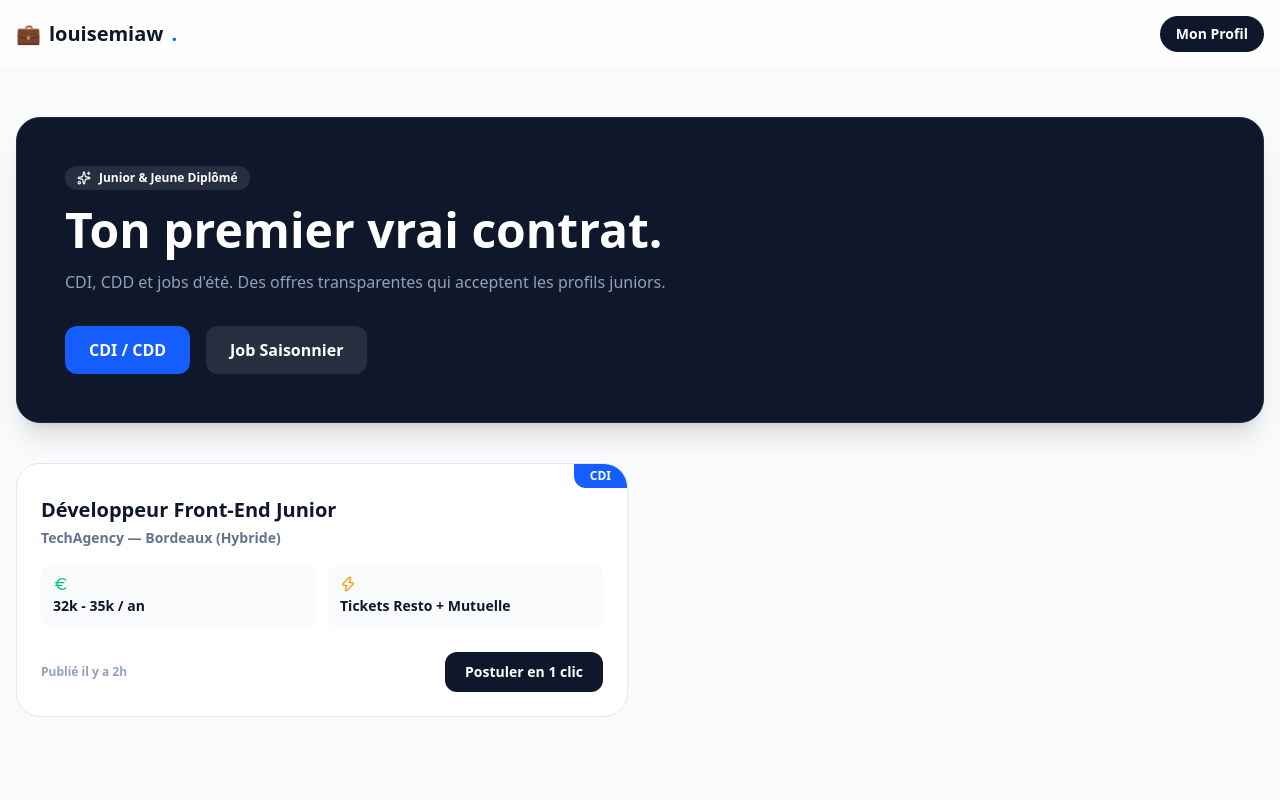
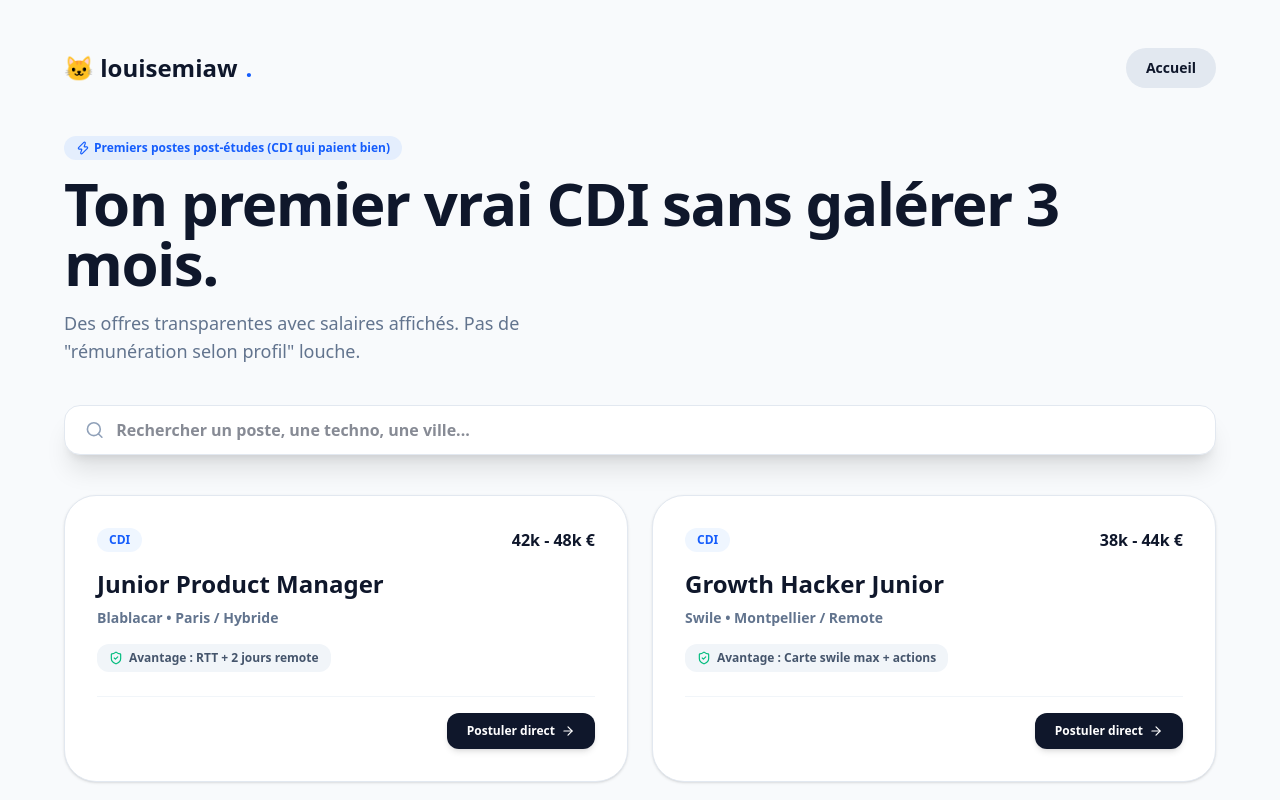
Before and after one commit to tchikibinks/louisemiaw, a Next.js app: page /emploi in a window 1280 px wide. Shown: the top 800 px of the page. Built offline with nearby package versions, Linux system fonts and the light colour scheme.

Commit message:
Identité unique et offres de folie sur toutes les pages

```diff
--- a/src/app/emploi/page.tsx
+++ b/src/app/emploi/page.tsx
@@ -1,64 +1,70 @@
 'use client';
 import Link from 'next/link';
-import { Briefcase, Zap, Euro, Sparkles } from 'lucide-react';
+import { Search, ArrowRight, Briefcase, Zap, ShieldCheck } from 'lucide-react';
+import { useState } from 'react';
 
 export default function EmploiPage() {
+  const [search, setSearch] = useState('');
+
+  const jobs = [
+    { title: "Junior Product Manager", company: "Blablacar", location: "Paris / Hybride", contract: "CDI", salary: "42k - 48k €", perk: "RTT + 2 jours remote" },
+    { title: "Growth Hacker Junior", company: "Swile", location: "Montpellier / Remote", contract: "CDI", salary: "38k - 44k €", perk: "Carte swile max + actions" },
+    { title: "Account Executive Junior", company: "Doctolib", location: "Nantes", contract: "CDI", salary: "40k € fixe + variable", perk: "Formation intensive" },
+    { title: "Développeur Front-End React", company: "Back Market", location: "Bordeaux / Remote", contract: "CDI", salary: "45k - 52k €", perk: "Matos Apple dernier cri" },
+  ];
+
+  const filtered = jobs.filter(j => j.title.toLowerCase().includes(search.toLowerCase()) || j.company.toLowerCase().includes(search.toLowerCase()));
+
   return (
-    <div className="min-h-screen bg-slate-50 dark:bg-slate-950 text-slate-900 dark:text-slate-50 font-sans transition-colors duration-300">
+    <div className="min-h-screen bg-slate-50 dark:bg-slate-950 text-slate-900 dark:text-slate-50 p-6 md:p-12 font-sans transition-colors">
+      <div className="max-w-6xl mx-auto">
+        <header className="flex justify-between items-center mb-12">
+          <Link href="/" className="font-black text-2xl flex items-center gap-2">🐱 louisemiaw<span className="text-blue-600">.</span></Link>
+          <Link href="/" className="px-5 py-2.5 bg-slate-200 dark:bg-slate-800 text-sm font-bold rounded-full">Accueil</Link>
+        </header>
 
-      <header className="bg-white/80 dark:bg-slate-950/80 backdrop-blur-md border-b border-slate-100 dark:border-slate-800 p-4 sticky top-0 z-50">
-        <div className="max-w-7xl mx-auto flex justify-between items-center">
-          <Link href="/" className="font-black text-xl flex items-center gap-2">
-            <span>💼</span> louisemiaw<span className="text-blue-600">.</span>
-          </Link>
-          <Link href="/projet" className="px-4 py-2 bg-slate-900 dark:bg-slate-800 text-white rounded-full font-bold text-sm">
-            Mon Profil
-          </Link>
+        <div className="mb-10">
+          <span className="px-3 py-1 rounded-full bg-blue-500/10 text-blue-600 dark:text-blue-400 text-xs font-bold inline-flex items-center gap-1">
+            <Zap size={14}/> Premiers postes post-études (CDI qui paient bien)
+          </span>
+          <h1 className="text-4xl md:text-6xl font-black mt-3 mb-4 tracking-tight">Ton premier vrai CDI sans galérer 3 mois.</h1>
+          <p className="text-slate-500 dark:text-slate-400 max-w-xl text-lg font-medium">Des offres transparentes avec salaires affichés. Pas de "rémunération selon profil" louche.</p>
         </div>
-      </header>
 
-      <main className="max-w-7xl mx-auto px-4 py-12">
-        <div className="bg-slate-900 dark:bg-slate-900 text-white p-8 sm:p-12 rounded-3xl mb-10 shadow-xl border border-slate-800">
-          <div className="inline-flex items-center gap-2 px-3 py-1 bg-white/10 rounded-full text-xs font-bold mb-4">
-            <Sparkles size={14}/> Junior & Jeune Diplômé
-          </div>
-          <h1 className="text-3xl sm:text-5xl font-black mb-4">Ton premier vrai contrat.</h1>
-          <p className="text-slate-400 max-w-2xl mb-8">
-            CDI, CDD et jobs d'été. Des offres transparentes qui acceptent les profils juniors.
-          </p>
-
-          <div className="flex gap-4">
-            <button className="px-6 py-3 bg-blue-600 hover:bg-blue-700 text-white rounded-xl font-bold transition">CDI / CDD</button>
-            <button className="px-6 py-3 bg-white/10 hover:bg-white/20 text-white rounded-xl font-bold transition">Job Saisonnier</button>
-          </div>
+        <div className="bg-white dark:bg-slate-900 p-3 rounded-2xl shadow-xl border border-slate-200 dark:border-slate-800 mb-10 flex items-center gap-3">
+          <Search className="text-slate-400 ml-2" size={20} />
+          <input
+            type="text"
+            placeholder="Rechercher un poste, une techno, une ville..."
+            value={search}
+            onChange={(e) => setSearch(e.target.value)}
+            className="w-full bg-transparent outline-none font-semibold text-slate-900 dark:text-white"
+          />
         </div>
 
         <div className="grid grid-cols-1 md:grid-cols-2 gap-6">
-          {/* CARTE EMPLOI 1 */}
-          <div className="bg-white dark:bg-slate-900 rounded-3xl p-6 border border-slate-200 dark:border-slate-800 hover:border-blue-500 transition relative overflow-hidden">
-            <div className="absolute top-0 right-0 bg-blue-600 text-white px-4 py-1 rounded-bl-xl font-black text-xs">CDI</div>
-
-            <h3 className="text-xl font-bold mb-1 mt-2">Développeur Front-End Junior</h3>
-            <p className="text-sm text-slate-500 dark:text-slate-400 font-semibold mb-4">TechAgency — Bordeaux (Hybride)</p>
-
-            <div className="grid grid-cols-2 gap-3 mb-6">
-              <div className="bg-slate-50 dark:bg-slate-800/50 p-3 rounded-xl flex flex-col gap-1">
-                <Euro size={16} className="text-emerald-500"/>
-                <span className="font-bold text-sm">32k - 35k / an</span>
+          {filtered.map((job, idx) => (
+            <div key={idx} className="bg-white dark:bg-slate-900 p-8 rounded-[2rem] border border-slate-200 dark:border-slate-800 hover:border-blue-500 transition shadow-sm flex flex-col justify-between group">
+              <div>
+                <div className="flex justify-between items-start mb-4">
+                  <span className="px-3 py-1 bg-blue-50 dark:bg-blue-950/50 text-blue-600 dark:text-blue-400 rounded-full text-xs font-bold">{job.contract}</span>
+                  <span className="font-black text-slate-900 dark:text-white text-base">{job.salary}</span>
+                </div>
+                <h3 className="font-bold text-2xl mb-2 group-hover:text-blue-500 transition">{job.title}</h3>
+                <p className="text-slate-500 dark:text-slate-400 text-sm mb-4 font-semibold">{job.company} • {job.location}</p>
+                <div className="inline-flex items-center gap-1.5 px-3 py-1.5 rounded-xl bg-slate-100 dark:bg-slate-800 text-xs font-bold text-slate-600 dark:text-slate-300 mb-6">
+                  <ShieldCheck size={14} className="text-emerald-500"/> Avantage : {job.perk}
+                </div>
               </div>
-              <div className="bg-slate-50 dark:bg-slate-800/50 p-3 rounded-xl flex flex-col gap-1">
-                <Zap size={16} className="text-amber-500"/>
-                <span className="font-bold text-sm">Tickets Resto + Mutuelle</span>
+              <div className="pt-4 border-t border-slate-100 dark:border-slate-800 flex justify-end">
+                <Link href="/projet" className="px-5 py-2.5 bg-slate-900 dark:bg-blue-600 text-white text-xs font-bold rounded-xl hover:opacity-95 transition flex items-center gap-1.5 shadow-md">
+                  Postuler direct <ArrowRight size={14}/>
+                </Link>
               </div>
             </div>
-
-            <div className="flex justify-between items-center">
-              <span className="text-xs font-bold text-slate-400">Publié il y a 2h</span>
-              <Link href="/candidatures" className="px-5 py-2.5 bg-slate-900 dark:bg-slate-800 text-white font-extrabold rounded-xl text-sm hover:bg-blue-600 transition">Postuler en 1 clic</Link>
-            </div>
-          </div>
+          ))}
         </div>
-      </main>
+      </div>
     </div>
   );
 }
--- a/src/app/international/page.tsx
+++ b/src/app/international/page.tsx
@@ -1,38 +1,68 @@
-'use content';
+'use client';
 import Link from 'next/link';
-import { Globe, Plane, Home, ShieldCheck } from 'lucide-react';
+import { Globe, Plane, Home, ArrowRight, Compass } from 'lucide-react';
+import { useState } from 'react';
 
 export default function InternationalPage() {
+  const [search, setSearch] = useState('');
+
+  const destinations = [
+    { title: "Stage Tech & Logement inclus", city: "Dublin, Irlande", company: "Stripe European HQ", salary: "1 900 € / mois", perk: "Colocation d'entreprise offerte" },
+    { title: "Assistant Marketing Bilingue", city: "Barcelone, Espagne", company: "Typeform", salary: "1 600 € / mois", perk: "Soleil 300j/an + Beach office" },
+    { title: "Job de Rêve PVT / Jeune Diplômé", city: "Montréal, Canada", company: "Ubisoft Montréal", salary: "45k $ CAD", perk: "Accompagnement visa complet" },
+    { title: "Stage Business Development", city: "Tokyo, Japon", company: "Rakuten Global", salary: "180 000 ¥", perk: "Immersion culturelle totale" },
+  ];
+
+  const filtered = destinations.filter(d => d.city.toLowerCase().includes(search.toLowerCase()) || d.title.toLowerCase().includes(search.toLowerCase()));
+
   return (
-    <div className="min-h-screen bg-slate-50 dark:bg-slate-950 text-slate-900 dark:text-slate-50 font-sans p-6">
-      <div className="max-w-7xl mx-auto">
+    <div className="min-h-screen bg-slate-50 dark:bg-slate-950 text-slate-900 dark:text-slate-50 p-6 md:p-12 font-sans transition-colors">
+      <div className="max-w-6xl mx-auto">
         <header className="flex justify-between items-center mb-12">
-          <Link href="/" className="font-black text-xl">🌍 louisemiaw.</Link>
-          <Link href="/" className="px-4 py-2 bg-slate-900 dark:bg-slate-800 text-white rounded-full text-sm font-bold">Retour</Link>
+          <Link href="/" className="font-black text-2xl flex items-center gap-2">🐱 louisemiaw<span className="text-blue-600">.</span></Link>
+          <Link href="/" className="px-5 py-2.5 bg-slate-200 dark:bg-slate-800 text-sm font-bold rounded-full">Accueil</Link>
         </header>
 
-        <h1 className="text-4xl font-black mb-4">Pars vivre l'aventure à l'étranger ✈️</h1>
-        <p className="text-slate-500 dark:text-slate-400 mb-8 max-w-xl">Stages Erasmus+, PVT, ou jobs d'été avec pack logement inclus.</p>
+        <div className="mb-10">
+          <span className="px-3 py-1 rounded-full bg-indigo-500/10 text-indigo-600 dark:text-indigo-400 text-xs font-bold inline-flex items-center gap-1">
+            <Compass size={14}/> Expériences hors frontières
+          </span>
+          <h1 className="text-4xl md:text-6xl font-black mt-3 mb-4 tracking-tight">Pars bosser à l'étranger sans galérer pour le logement.</h1>
+          <p className="text-slate-500 dark:text-slate-400 max-w-xl text-lg font-medium">Des packages complets avec aide à l'installation, visas simplifiés et salaires adaptés au coût de la vie.</p>
+        </div>
 
-        <div className="grid grid-cols-1 md:grid-cols-3 gap-6">
-          <div className="bg-white dark:bg-slate-900 p-6 rounded-3xl border border-slate-200 dark:border-slate-800">
-            <Plane className="text-blue-600 mb-4" size={28}/>
-            <h3 className="font-bold text-lg mb-2">Stage à Dublin</h3>
-            <p className="text-sm text-slate-500 mb-4">Entreprise tech + colocation fournie.</p>
-            <span className="font-extrabold text-blue-600">Dès 3 mois</span>
-          </div>
-          <div className="bg-white dark:bg-slate-900 p-6 rounded-3xl border border-slate-200 dark:border-slate-800">
-            <Globe className="text-indigo-600 mb-4" size={28}/>
-            <h3 className="font-bold text-lg mb-2">Job à Montréal</h3>
-            <p className="text-sm text-slate-500 mb-4">Accompagnement PVT et visa inclus.</p>
-            <span className="font-extrabold text-indigo-600">CDI / Mission</span>
-          </div>
-          <div className="bg-white dark:bg-slate-900 p-6 rounded-3xl border border-slate-200 dark:border-slate-800">
-            <Home className="text-emerald-600 mb-4" size={28}/>
-            <h3 className="font-bold text-lg mb-2">Barcelone - Tech & Beach</h3>
-            <p className="text-sm text-slate-500 mb-4">Service client francophone bilingue.</p>
-            <span className="font-extrabold text-emerald-600">1 800 € / mois</span>
-          </div>
+        <div className="bg-white dark:bg-slate-900 p-3 rounded-2xl shadow-xl border border-slate-200 dark:border-slate-800 mb-10 flex items-center gap-3">
+          <Globe className="text-slate-400 ml-2" size={20} />
+          <input
+            type="text"
+            placeholder="Rechercher par pays ou ville (ex: Dublin, Canada...)"
+            value={search}
+            onChange={(e) => setSearch(e.target.value)}
+            className="w-full bg-transparent outline-none font-semibold text-slate-900 dark:text-white"
+          />
+        </div>
+
+        <div className="grid grid-cols-1 md:grid-cols-2 gap-6">
+          {filtered.map((dest, idx) => (
+            <div key={idx} className="bg-white dark:bg-slate-900 p-8 rounded-[2rem] border border-slate-200 dark:border-slate-800 hover:border-indigo-500 transition shadow-sm flex flex-col justify-between group">
+              <div>
+                <div className="flex justify-between items-start mb-4">
+                  <span className="px-3 py-1 bg-indigo-50 dark:bg-indigo-950/50 text-indigo-600 dark:text-indigo-400 rounded-full text-xs font-bold">{dest.city}</span>
+                  <span className="font-black text-slate-900 dark:text-white text-base">{dest.salary}</span>
+                </div>
+                <h3 className="font-bold text-2xl mb-2 group-hover:text-indigo-500 transition">{dest.title}</h3>
+                <p className="text-slate-500 dark:text-slate-400 text-sm mb-4 font-semibold">{dest.company}</p>
+                <div className="inline-flex items-center gap-1.5 px-3 py-1.5 rounded-xl bg-slate-100 dark:bg-slate-800 text-xs font-bold text-slate-600 dark:text-slate-300 mb-6">
+                  <Home size={14} className="text-indigo-500"/> {dest.perk}
+                </div>
+              </div>
+              <div className="pt-4 border-t border-slate-100 dark:border-slate-800 flex justify-end">
+                <Link href="/projet" className="px-5 py-2.5 bg-slate-900 dark:bg-indigo-600 text-white text-xs font-bold rounded-xl hover:opacity-95 transition flex items-center gap-1.5 shadow-md">
+                  Découvrir le package <ArrowRight size={14}/>
+                </Link>
+              </div>
+            </div>
+          ))}
         </div>
       </div>
     </div>
--- a/src/app/stage/page.tsx
+++ b/src/app/stage/page.tsx
@@ -1,62 +1,88 @@
 'use client';
 import Link from 'next/link';
-import { Search, MapPin, Clock, Laptop, Sparkles } from 'lucide-react';
+import { Search, ArrowRight, Building2, Sparkles, Flame, Coffee } from 'lucide-react';
+import { useState } from 'react';
 
 export default function StagesPage() {
+  const [search, setSearch] = useState('');
+  const [selectedVibe, setSelectedVibe] = useState('Tous');
+
+  const stages = [
+    { title: "Stage Growth & Acquisition (IA)", company: "Mistral AI vibes", location: "Paris", duration: "6 mois", stipend: "1 400 € / mois", vibe: "Tech", desc: "Viens scaler l'acquisition utilisateur avec des budgets publicitaires massifs." },
+    { title: "Stage Community Manager / TikTok Creator", company: "Sephora", location: "Boulogne / Remote partiel", duration: "6 mois", stipend: "1 200 € / mois", vibe: "Créatif", desc: "Crée les tendances TikTok et gère les partenariats influenceurs." },
+    { title: "Stage Assistant Chef de Produit FinTech", company: "Qonto", location: "Paris", duration: "6 mois", stipend: "1 350 € / mois", vibe: "Startup", desc: "Conçois les fonctionnalités bancaires de demain pour les PME." },
+    { title: "Stage Data & Business Intelligence", company: "Ubisoft", location: "Montreuil", duration: "6 mois", stipend: "1 250 € / mois", vibe: "Gaming", desc: "Analyse les comportements des joueurs sur les blockbusters mondiaux." },
+  ];
+
+  const filtered = stages.filter(s => {
+    const matchesSearch = s.title.toLowerCase().includes(search.toLowerCase()) || s.company.toLowerCase().includes(search.toLowerCase());
+    const matchesVibe = selectedVibe === 'Tous' || s.vibe === selectedVibe;
+    return matchesSearch && matchesVibe;
+  });
+
   return (
-    <div className="min-h-screen bg-slate-50 dark:bg-slate-950 text-slate-900 dark:text-slate-50 font-sans transition-colors duration-300">
+    <div className="min-h-screen bg-slate-50 dark:bg-slate-950 text-slate-900 dark:text-slate-50 p-6 md:p-12 font-sans transition-colors">
+      <div className="max-w-6xl mx-auto">
+        <header className="flex justify-between items-center mb-12">
+          <Link href="/" className="font-black text-2xl flex items-center gap-2">🐱 louisemiaw<span className="text-blue-600">.</span></Link>
+          <Link href="/" className="px-5 py-2.5 bg-slate-200 dark:bg-slate-800 text-sm font-bold rounded-full hover:opacity-80 transition">Accueil</Link>
+        </header>
 
-      <header className="bg-white/80 dark:bg-slate-950/80 backdrop-blur-md border-b border-slate-100 dark:border-slate-800 p-4 sticky top-0 z-50">
-        <div className="max-w-7xl mx-auto flex justify-between items-center">
-          <Link href="/" className="font-black text-xl flex items-center gap-2">
-            <span>🎓</span> louisemiaw<span className="text-blue-600">.</span>
-          </Link>
-          <Link href="/projet" className="px-4 py-2 bg-slate-900 dark:bg-slate-800 text-white rounded-full font-bold text-sm">
-            Mon Profil
-          </Link>
+        <div className="mb-10">
+          <span className="px-3 py-1 rounded-full bg-emerald-500/10 text-emerald-600 dark:text-emerald-400 text-xs font-bold inline-flex items-center gap-1">
+            <Sparkles size={14}/> Les meilleurs stages de fin d'études (Zéro corvée de café)
+          </span>
+          <h1 className="text-4xl md:text-6xl font-black mt-3 mb-4 tracking-tight">Des stages qui font vraiment vibrer CV.</h1>
+          <p className="text-slate-500 dark:text-slate-400 max-w-xl text-lg font-medium">Sélectionnés pour leur rémunération correcte, leur encadrement et leur impact réel.</p>
         </div>
-      </header>
 
-      <main className="max-w-7xl mx-auto px-4 py-12">
-        <div className="bg-white dark:bg-slate-900 p-8 sm:p-12 rounded-3xl mb-10 shadow-sm border border-slate-200 dark:border-slate-800">
-          <div className="inline-flex items-center gap-2 px-3 py-1 bg-blue-50 dark:bg-blue-900/30 text-blue-600 dark:text-blue-400 rounded-full text-xs font-bold mb-4">
-            <Sparkles size={14}/> Stages & Conventions
-          </div>
-          <h1 className="text-3xl sm:text-5xl font-black mb-4">Trouve le stage parfait.</h1>
-          <p className="text-slate-500 dark:text-slate-400 max-w-2xl mb-8">
-            Filtre par durée, gratification et conditions de télétravail pour trouver l'expérience qui validera ton année.
-          </p>
+        {/* Filtres par "Vibe" */}
+        <div className="flex gap-2 mb-6 overflow-x-auto pb-2">
+          {['Tous', 'Tech', 'Créatif', 'Startup', 'Gaming'].map((vibe) => (
+            <button
+              key={vibe}
+              onClick={() => setSelectedVibe(vibe)}
+              className={`px-4 py-2 rounded-full text-xs font-bold transition whitespace-nowrap ${selectedVibe === vibe ? 'bg-slate-900 dark:bg-white text-white dark:text-slate-900' : 'bg-slate-200 dark:bg-slate-900 text-slate-600 dark:text-slate-400'}`}
+            >
+              {vibe}
+            </button>
+          ))}
+        </div>
 
-          <div className="flex flex-wrap gap-3 mb-8">
-            <button className="px-4 py-2 rounded-full border border-slate-200 dark:border-slate-700 font-bold text-sm hover:bg-slate-50 dark:hover:bg-slate-800">1 à 2 mois</button>
-            <button className="px-4 py-2 rounded-full border border-slate-200 dark:border-slate-700 font-bold text-sm hover:bg-slate-50 dark:hover:bg-slate-800">6 mois (Fin d'études)</button>
-            <button className="px-4 py-2 rounded-full border-2 border-blue-600 text-blue-600 dark:text-blue-400 font-bold text-sm">Full Télétravail</button>
-          </div>
+        {/* Barre de recherche */}
+        <div className="bg-white dark:bg-slate-900 p-3 rounded-2xl shadow-xl border border-slate-200 dark:border-slate-800 mb-10 flex items-center gap-3">
+          <Search className="text-slate-400 ml-2" size={20} />
+          <input
+            type="text"
+            placeholder="Recherche par poste ou entreprise..."
+            value={search}
+            onChange={(e) => setSearch(e.target.value)}
+            className="w-full bg-transparent outline-none font-semibold text-slate-900 dark:text-white"
+          />
         </div>
 
         <div className="grid grid-cols-1 md:grid-cols-2 gap-6">
-          {/* CARTE STAGE 1 */}
-          <div className="bg-white dark:bg-slate-900 rounded-3xl p-6 border border-slate-200 dark:border-slate-800 hover:border-blue-300 transition group">
-            <div className="flex justify-between items-start mb-4">
+          {filtered.map((stage, idx) => (
+            <div key={idx} className="bg-white dark:bg-slate-900 p-8 rounded-[2rem] border border-slate-200 dark:border-slate-800 hover:border-emerald-500 transition shadow-sm flex flex-col justify-between group">
               <div>
-                <h3 className="text-xl font-bold mb-1">Assistant(e) Marketing Digital</h3>
-                <p className="text-sm text-slate-500 dark:text-slate-400 font-semibold">StartUp InnovTech — Toulouse</p>
+                <div className="flex justify-between items-start mb-4">
+                  <span className="px-3 py-1 bg-emerald-50 dark:bg-emerald-950/50 text-emerald-600 dark:text-emerald-400 rounded-full text-xs font-bold">{stage.duration}</span>
+                  <span className="font-black text-slate-900 dark:text-white text-base">{stage.stipend}</span>
+                </div>
+                <h3 className="font-bold text-2xl mb-2 group-hover:text-emerald-500 transition">{stage.title}</h3>
+                <p className="text-slate-500 dark:text-slate-400 text-sm mb-4 font-semibold flex items-center gap-1.5"><Building2 size={16}/> {stage.company} • {stage.location}</p>
+                <p className="text-sm text-slate-600 dark:text-slate-300 mb-6 font-medium bg-slate-50 dark:bg-slate-800/50 p-4 rounded-xl">{stage.desc}</p>
               </div>
-              <span className="bg-pink-100 dark:bg-pink-900/30 text-pink-700 dark:text-pink-400 text-xs font-black px-3 py-1 rounded-full">URGENT</span>
+              <div className="pt-4 border-t border-slate-100 dark:border-slate-800 flex justify-between items-center">
+                <span className="text-xs font-bold px-3 py-1 rounded-full bg-slate-100 dark:bg-slate-800 text-slate-500">{stage.vibe}</span>
+                <Link href="/projet" className="px-5 py-2.5 bg-slate-900 dark:bg-emerald-600 text-white text-xs font-bold rounded-xl hover:opacity-95 transition flex items-center gap-1.5 shadow-md">
+                  Postuler en 1 clic <ArrowRight size={14}/>
+                </Link>
+              </div>
             </div>
-
-            <div className="flex gap-4 mb-6 text-sm font-medium text-slate-600 dark:text-slate-300">
-              <span className="flex items-center gap-1"><Clock size={16}/> 6 mois</span>
-              <span className="flex items-center gap-1"><Laptop size={16}/> 2j Télétravail</span>
-            </div>
-
-            <div className="flex justify-between items-center pt-4 border-t border-slate-100 dark:border-slate-800">
-              <span className="font-extrabold text-slate-900 dark:text-white">850 € / mois</span>
-              <Link href="/candidatures" className="px-5 py-2.5 bg-slate-900 dark:bg-slate-800 text-white font-extrabold rounded-xl text-sm group-hover:bg-blue-600 transition">Postuler</Link>
-            </div>
-          </div>
+          ))}
         </div>
-      </main>
+      </div>
     </div>
   );
 }
```
